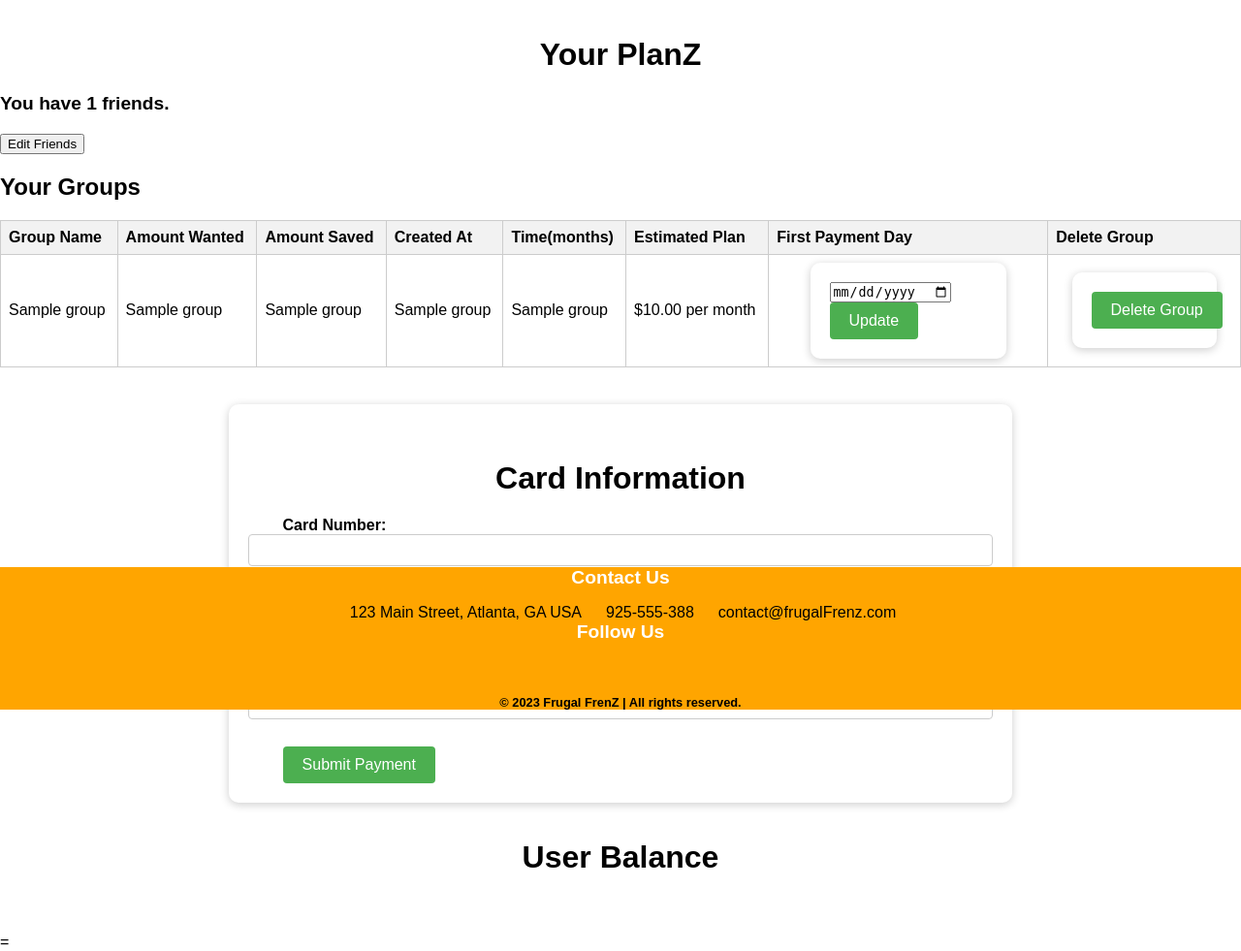
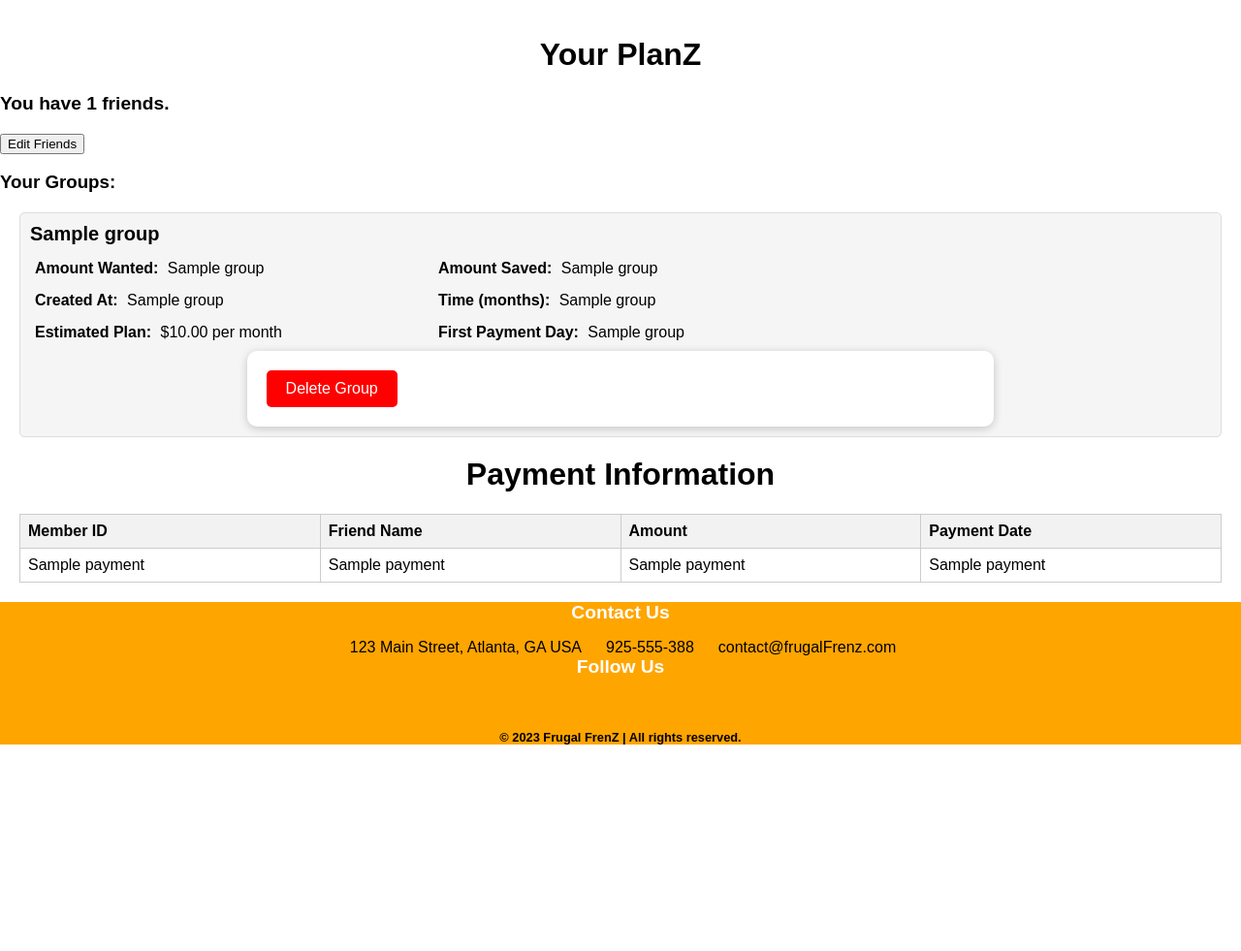
Before and after one commit to YulduzM1/FrugalFrenzy, a Flask app: template templates/planz.html in a window 1280 px wide. Shown: the part 68-1049 px from the top of the page at 97% size. After the commit the page ends 836 px from the top, so only its background shows below. Run offline with Flask 3, Linux system fonts and the light colour scheme; the template is opened without the code that fills it: most values are stand-ins (such as "Sample title", 1, 10 or a date in 2020).

Commit message:
the footer changed to adjust to the table

```diff
--- a/static/planz.css
+++ b/static/planz.css
@@ -54,6 +54,7 @@ table td, table th {
   border: 1px solid #ccc;
   padding: 8px;
   text-align: left;
+  text-decoration-color: #c40000;
 }
 
 table th {
@@ -64,7 +65,7 @@ table th {
 form {
 width: 60%;
 margin: 0 auto;
-background-color: #fff;
+background-color: #ffffff;
 padding: 20px;
 border-radius: 10px;
 box-shadow: 0px 2px 10px rgba(0, 0, 0, 0.2);
@@ -98,11 +99,65 @@ input[type="submit"]:hover {
 background-color: #45a049;
 }
 
+.group-container {
+  margin: 20px;
+
+}
+
+.group {
+  background-color: #f5f5f5;
+  border: 1px solid #ddd;
+  border-radius: 5px;
+  margin-bottom: 10px;
+  padding: 10px;
+}
+
+.group-name {
+  font-size: 20px;
+  font-weight: bold;
+  margin-bottom: 10px;
+}
+
+.group-info {
+  display: flex;
+  flex-wrap: wrap;
+}
+
+.group-amount {
+  flex-basis: 33.33%;
+  margin-bottom: 5px;
+  padding: 5px;
+}
+
+.label {
+  font-weight: bold;
+  margin-right: 5px;
+}
+
+.value {
+  font-weight: normal;
+}
+
+
+
+form input[type="submit"][name="delete_group"] {
+  background-color: #ff0000;
+  color: #fff;
+  border: none;
+  padding: 10px 20px;
+  border-radius: 5px;
+  cursor: pointer;
+}
+
+form input[type="submit"][name="delete_group"]:hover {
+  background-color: #c40000;
+}
+
+
 
 footer {
   background-color: orange;
   text-align: center;
-  position: fixed;
   left: 0;
   bottom: 0;
   width: 100%;
--- a/templates/planz.html
+++ b/templates/planz.html
@@ -24,48 +24,60 @@
 {% else %}
     <button onclick="location.href='/frienz/{{ _id }}'">Edit Friends</button>
 {% endif %}
-<h2>Your Groups</h2>
-{% if communities %}
-<table>
-  <thead>
-	<tr>
-		<th>Group Name</th>
-		<th>Amount Wanted</th>
-		<th>Amount Saved</th>
-		<th>Created At</th>
-		<th>Time(months)</th>
-		<th>Estimated Plan</th>
-		<th>First Payment Day</th>
-		<th>Delete Group</th>
-	</tr>
-  </thead>
-  <tbody>
-    {% for group in communities %}
-	<tr>
-		<td>{{ group[1] }}</td>
-		<td>{{ group[3] }}</td>
-		<td>{{ group[4] }}</td>
-		<td>{{ group[5] }}</td>
-		<td>{{ group[6] }}</td>
-		<td>${{ '{:.2f}'.format(group[3] / group[6] / num_friends) }} per month</td>
-		<td>
-			<form method="post">
-			<input type="hidden" name="group_id" value="{{ group[0] }}">
-			<input type="date" name="first_payment_date">
-			<input type="submit" name="update_payment_day" value="Update">
-			</form>
-		</td>
-		<td>
-			<form method="post">
+<h3>Your Groups:</h3>
+{% if group %}
+<div class="group-container">
+		<div class="group">
+		  <div class="group-name">{{ group[1] }}</div>
+		  <div class="group-info">
+			<div class="group-amount">
+			  <span class="label">Amount Wanted:</span>
+			  <span class="value">{{ group[3] }}</span>
+			</div>
+			<div class="group-amount">
+			  <span class="label">Amount Saved:</span>
+			  <span class="value">{{ group[4] }}</span>
+			</div>
+			<div class="group-amount">
+			  <span class="label">Created At:</span>
+			  <span class="value">{{ group[5] }}</span>
+			</div>
+			<div class="group-amount">
+			  <span class="label">Time (months):</span>
+			  <span class="value">{{ group[6] }}</span>
+			</div>
+			<div class="group-amount">
+			  <span class="label">Estimated Plan:</span>
+			  <span class="value">${{ '{:.2f}'.format(group[3] / group[6] / num_friends) }} per month</span>
+			</div>
+			<div class="group-amount">
+			  <span class="label">First Payment Day:</span>
+			  <span class="value">{{ group[7] }}</span>
+			</div>
+		  </div>
+		  <form method="post" class="delete-group-form">
 			<input type="hidden" name="group_id" value="{{ group[0] }}">
 			<input type="submit" name="delete_group" value="Delete Group">
-			</form>
-		</td>
+		  </form>
+		</div>
+	<h1>Payment Information</h1>
+	<table>
+	<tr>
+		<th>Member ID</th>
+		<th>Friend Name</th>
+		<th>Amount</th>
+		<th>Payment Date</th>
 	</tr>
-    {% endfor %}
-  </tbody>
-</table>
-
+	{% for payment in payments %}
+		<tr>
+			<td>{{ payment[1] }}</td>
+			<td>{{ payment[2] }}</td>
+			<td>{{ payment[3] }}</td>
+			<td>{{ payment[4] }}</td>
+		</tr>
+	{% endfor %}
+	</table>
+</div>
 {% else %}
 <p>You have not created any groups yet.</p>
 <form method="post">
@@ -80,35 +92,6 @@
 <input type="submit" name="create_group" value="Create Group">
 </form>
 {% endif %}
-
-
-
-    <form>
-    <h1>Card Information</h1>
-        <label for="card_number">Card Number:</label>
-        <input type="text" id="card_number" name="card_number"><br><br>
-
-        <label for="expiration_date">Expiration Date:</label>
-        <input type="text" id="expiration_date" name="expiration_date"><br><br>
-
-        <label for="cvv">CVV:</label>
-        <input type="text" id="cvv" name="cvv"><br><br>
-
-        <input type="submit" value="Submit Payment">
-    </form>
-</body>
-</html>
-  <!DOCTYPE html>
-<html>
-<head>
-    <title>User Balance</title>
-    <link rel="stylesheet" href="webgoal.css">
-</head>
-<body>
-    <h1>User Balance</h1>
-
-    <p id="balance"></p>
-=
 </body>
 <footer>
 	<h2>Contact Us</h2>
@@ -128,4 +111,3 @@
 </footer>
 
 </html>
-</html>
```
